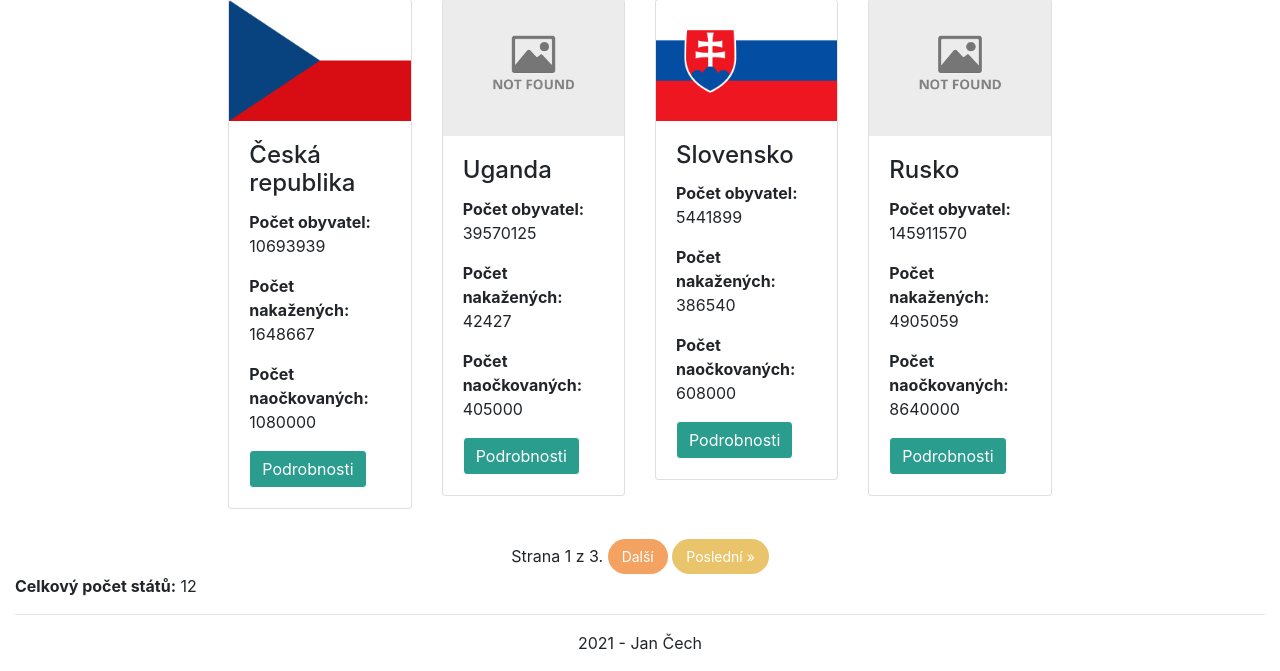
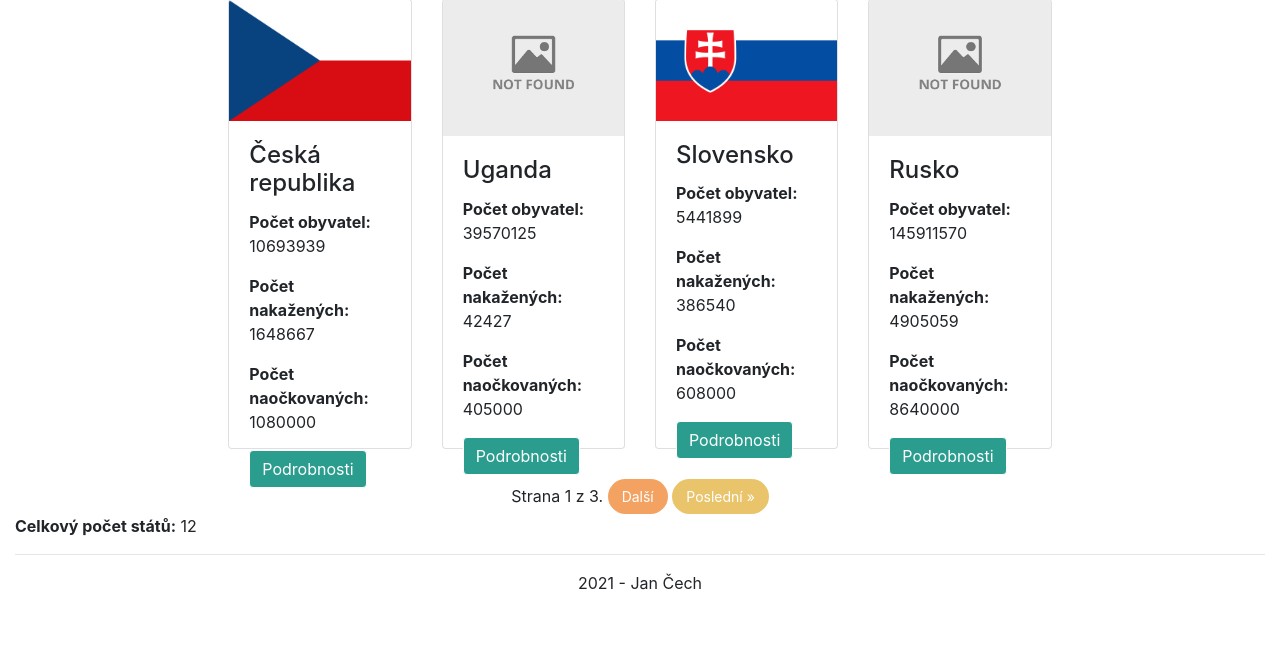
Before and after one commit to cechjan/django_koronavirus, a Django app: page /koronavirus/ in a window 1280 px wide. Shown: the part 310-981 px from the top of the page. After the commit the page ends 900 px from the top, so only its background shows below. Run offline with Django 3.2, Linux system fonts and the light colour scheme; data comes from the database, SQL or seed files in the repository; both versions use the stored data as it was after the commit; some libraries are stand-ins or nearby versions.

Commit message:
05 - Vlajky

```diff
--- a/koronavirus/templates/index.html
+++ b/koronavirus/templates/index.html
@@ -11,7 +11,7 @@
     <div class="col-md-2"></div>
     {% for state in page_obj %}
     <div class="col-sm-2">
-        <div class="card">
+        <div class="card" style="height: 450px">
             {% if state.vlajka %}
                 <img class="card-img-top" src="{{ state.vlajka.url }}" alt="{{ state.nazev_statu }}" style="max-height: 192px">
             {% else %}
```
Also changed, not shown: db.sqlite3, media/stat/12/vlajka/no-flag.png (added), media/stat/3/vlajka/sk-flag.png (added), media/stat/5/vlajka/aus-flag.png (added), media/stat/7/vlajka/ind-flag.png (added).
